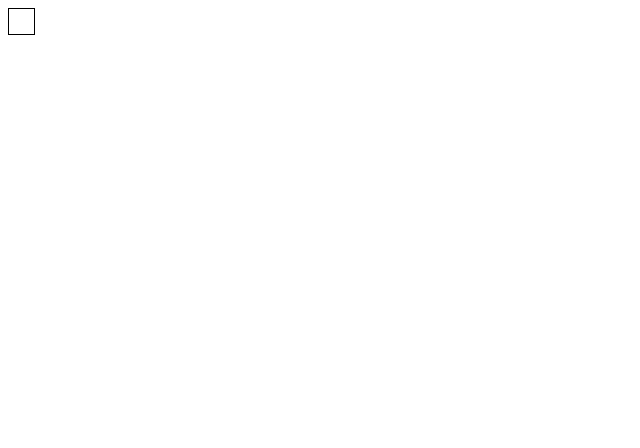
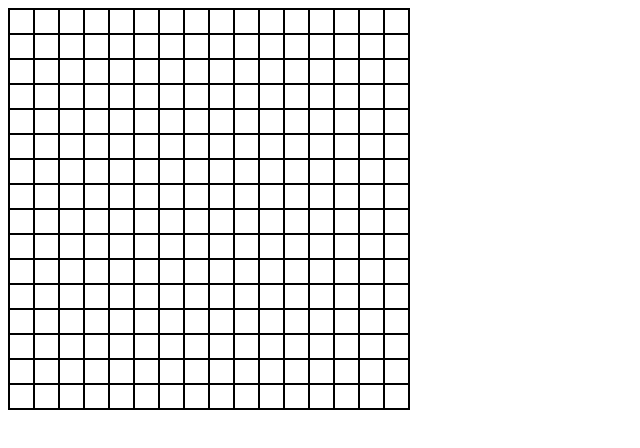
Before and after one commit to karangwaajika/odin-etch-a-sketch, a plain HTML site: page index.html in a window 1280 px wide. Shown: the whole page, without its empty margins (0-640 px from the left). Drawn offline with Linux system fonts and the light colour scheme.

Commit message:
add 256 grids to make 16x16

```diff
--- a/index.js
+++ b/index.js
@@ -1,6 +1,9 @@
 const container = document.querySelector('#container');
 
-const content = document.createElement('div');
-content.classList.add('grid');
 
-container.appendChild(content)
+for(let i=1; i<= 256; i++){
+    const content = document.createElement('div');
+    content.classList.add('grid');
+    content.classList.add(`grid-${i}`);
+    container.appendChild(content)
+}
--- a/style.css
+++ b/style.css
@@ -1,8 +1,17 @@
-.container {
+* {
+    box-sizing: border-box;
+  }
+
+#container {
     display: flex;
+    flex-wrap: wrap;
+    border: 1px solid black;
+    height: 402px;
+    width: 402px;
 }
 .grid {
     border: 1px solid black;
     height: 25px;
     width: 25px;
+    flex-shrink: 0;
 }
```
